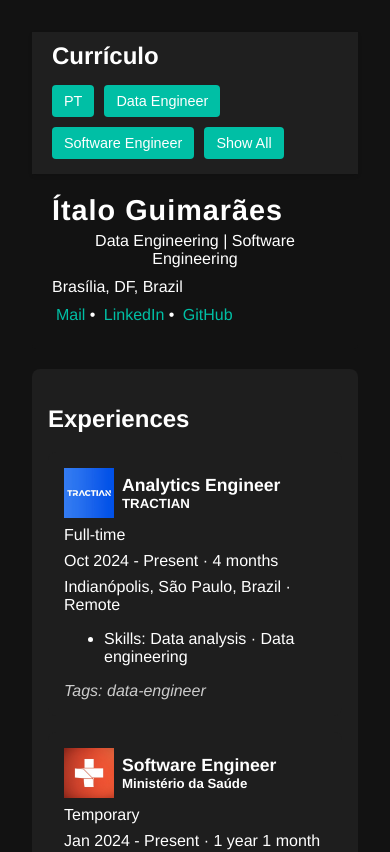
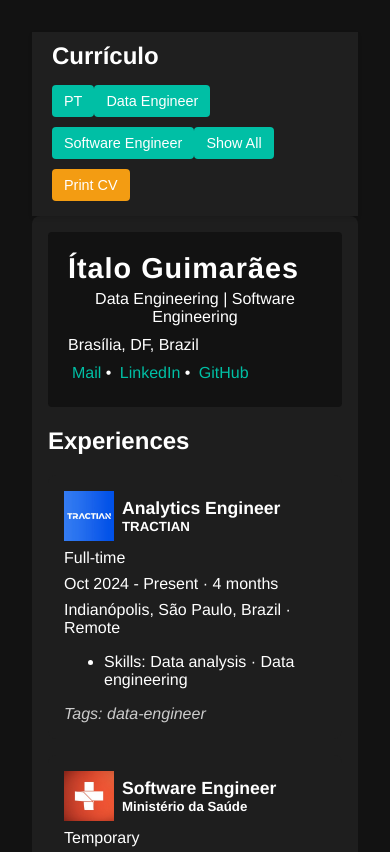
Before and after one commit to italovinicius18/italovinicius18.github.io, a React (Vite) app: page / in a window 390 px wide. Shown: the top 852 px of the page. Built offline with nearby package versions, Linux system fonts and the light colour scheme.

Commit message:
[feat] Print CV

```diff
--- a/package.json
+++ b/package.json
@@ -11,6 +11,7 @@
     "format": "prettier --write ./src"
   },
   "dependencies": {
+    "html2pdf.js": "^0.10.2",
     "path": "^0.12.7",
     "react": "^18.3.1",
     "react-dom": "^18.3.1",
--- a/src/App.tsx
+++ b/src/App.tsx
@@ -1,7 +1,8 @@
 // src/App.tsx
 
-import { useEffect, useState } from 'react';
+import { useEffect, useState, useRef } from 'react';
 import { Helmet } from 'react-helmet-async';
+import html2pdf from 'html2pdf.js';
 
 import Navbar from './components/Navbar';
 import Header from './components/Header';
@@ -13,21 +14,18 @@ import type {
   DataJson,
   CertificationType,
   ExperienceType,
-  ProjectType,
+  ProjectType
 } from './types';
 
 import './styles.css';
 
 function App() {
-  // Tipagem do estado `data` como `DataJson | null`
   const [data, setData] = useState<DataJson | null>(null);
+  const [currentLanguage, setCurrentLanguage] = useState<'en' | 'pt'>('en');
+  const [filterTag, setFilterTag] = useState<string | null>(null);
 
-  // Tipagem do estado `currentLanguage` como 'en' | 'pt'
-  const [currentLanguage, setCurrentLanguage] = useState<'en' | 'pt'>('en');
-
-  // Tipagem de `filterTag` como string ou null
-  const [filterTag, setFilterTag] = useState<string | null>(null);
-  // "data-engineer", "software-engineer" ou null
+  // Referência ao conteúdo principal para impressão
+  const printRef = useRef<HTMLDivElement>(null);
 
   useEffect(() => {
     fetch('/content/data.json')
@@ -38,7 +36,6 @@ function App() {
       .catch((err) => console.error('Erro ao carregar data.json', err));
   }, []);
 
-  // Alterna idioma
   const toggleLanguage = () => {
     setCurrentLanguage((prev) => (prev === 'en' ? 'pt' : 'en'));
   };
@@ -55,29 +52,54 @@ function App() {
     return <div className="loading">Carregando...</div>;
   }
 
-  // Desestrutura os campos de data, que agora têm tipo `DataJson`
   const { info, experiences, certifications, projects } = data;
 
-  // Aplica o filtro
   const filteredExperiences: ExperienceType[] = filterByTag(experiences);
-  const filteredCertifications: CertificationType[] =
-    filterByTag(certifications);
+  const filteredCertifications: CertificationType[] = filterByTag(certifications);
   const filteredProjects: ProjectType[] = filterByTag(projects);
+
+  /**
+   * Função para imprimir o conteúdo da página excluindo a Navbar.
+   */
+  const handlePrint = () => {
+    if (printRef.current) {
+      const element = printRef.current;
+
+      // Definir as opções do html2pdf
+      const opt = {
+        margin:       [10, 10, 10, 10], // top, left, bottom, right em mm
+        filename:     getFilename(),
+        image:        { type: 'jpeg', quality: 1 },
+        html2canvas:  { scale: 3, useCORS: true }, // Aumentar a escala para melhor qualidade
+        jsPDF:        { unit: 'mm', format: 'a4', orientation: 'portrait' },
+        pagebreak:    { mode: ['avoid-all', 'css', 'legacy'] } // Evitar quebras de página dentro de elementos
+      };
+
+      // Gerar o PDF
+      html2pdf().set(opt).from(element).save();
+    }
+  };
+
+  /**
+   * Função para gerar o nome do arquivo baseado no filtro e idioma.
+   */
+  const getFilename = (): string => {
+    const tag = filterTag ? filterTag : 'all';
+    const lang = currentLanguage.toUpperCase();
+    return `CV-${tag}-${lang}.pdf`;
+  };
 
   return (
     <div className="App">
       <Helmet>
         <meta charSet="UTF-8" />
-        {/* Define o título da aba com base no nome */}
         <title>{info.name ? `${info.name} Resume` : 'Resume'}</title>
-        {/* Define o favicon */}
         <link
           rel="icon"
           type="image/png"
           href={info.logo ? `content/${info.logo}` : 'favicon.ico'}
         />
         <meta name="viewport" content="width=device-width, initial-scale=1.0" />
-        {/* Outras meta tags podem ser adicionadas aqui conforme necessário */}
       </Helmet>
 
       {/* Navbar */}
@@ -85,15 +107,20 @@ function App() {
         currentLanguage={currentLanguage}
         toggleLanguage={toggleLanguage}
         setFilterTag={setFilterTag}
+        handlePrint={handlePrint} // Passando a função de impressão
+        filterTag={filterTag} // Passando o filtro atual para exibir na Navbar
       />
 
-      {/* Header */}
-      <Header info={info} language={currentLanguage} />
+      <main ref={printRef}>
 
-      <main>
+        {/* Header */}
+        <Header info={info} language={currentLanguage} />
+
         {/* EXPERIENCES */}
         <section>
-          <h2>{currentLanguage === 'en' ? 'Experiences' : 'Experiências'}</h2>
+          <h2>
+            {currentLanguage === 'en' ? 'Experiences' : 'Experiências'}
+          </h2>
           {filteredExperiences.map((exp, index) => (
             <Experience
               key={index}
@@ -107,7 +134,11 @@ function App() {
         <section>
           <h2>{currentLanguage === 'en' ? 'Projects' : 'Projetos'}</h2>
           {filteredProjects.map((proj, index) => (
-            <Project key={index} project={proj} language={currentLanguage} />
+            <Project
+              key={index}
+              project={proj}
+              language={currentLanguage}
+            />
           ))}
         </section>
 
--- a/src/components/Navbar.tsx
+++ b/src/components/Navbar.tsx
@@ -1,49 +1,73 @@
 // src/components/Navbar.tsx
 
-import React from 'react';
+import React, { useState } from 'react';
 
 interface NavbarProps {
   currentLanguage: 'en' | 'pt';
   toggleLanguage: () => void;
   setFilterTag: (tag: string | null) => void;
+  handlePrint: () => void; // Adicionando a função de impressão como prop
+  filterTag: string | null; // Para exibir o filtro atual, se necessário
 }
 
-const Navbar: React.FC<NavbarProps> = ({
-  currentLanguage,
-  toggleLanguage,
-  setFilterTag,
-}) => {
+const Navbar: React.FC<NavbarProps> = ({ currentLanguage, toggleLanguage, setFilterTag, handlePrint, filterTag }) => {
+  const [isMenuOpen, setIsMenuOpen] = useState<boolean>(false);
+
+  const handleMenuToggle = () => {
+    setIsMenuOpen((prev) => !prev);
+  };
+
+  const handleFilter = (tag: string | null) => {
+    setFilterTag(tag);
+    setIsMenuOpen(false); // Fecha o menu após selecionar um filtro
+  };
+
   return (
     <nav className="navbar">
       <div className="navbar-logo">
-        {/* Você pode substituir por uma logo ou manter o nome */}
         <h2>{currentLanguage === 'en' ? 'Currículo' : 'Resume'}</h2>
       </div>
 
-      <div className="navbar-buttons">
+      <div className={`navbar-buttons ${isMenuOpen ? 'active' : ''}`}>
         {/* Botão de Alternância de Idioma */}
         <button onClick={toggleLanguage} className="language-button">
           {currentLanguage === 'en' ? 'PT' : 'EN'}
         </button>
 
         {/* Botões de Filtro */}
-        <button
-          onClick={() => setFilterTag('data-engineer')}
-          className="filter-button"
-        >
+        <button onClick={() => handleFilter('data-engineer')} className="filter-button">
           {currentLanguage === 'en' ? 'Data Engineer' : 'Engenheiro de Dados'}
         </button>
-        <button
-          onClick={() => setFilterTag('software-engineer')}
-          className="filter-button"
-        >
-          {currentLanguage === 'en'
-            ? 'Software Engineer'
-            : 'Engenheiro de Software'}
+        <button onClick={() => handleFilter('software-engineer')} className="filter-button">
+          {currentLanguage === 'en' ? 'Software Engineer' : 'Engenheiro de Software'}
         </button>
-        <button onClick={() => setFilterTag(null)} className="filter-button">
+        <button onClick={() => handleFilter(null)} className="filter-button">
           {currentLanguage === 'en' ? 'Show All' : 'Mostrar Todos'}
         </button>
+
+        {/* Botão de Impressão */}
+        <button onClick={handlePrint} className="print-button">
+          {currentLanguage === 'en' ? 'Print CV' : 'Imprimir CV'}
+        </button>
+      </div>
+
+      {/* Menu Hamburger */}
+      <div
+        className="navbar-hamburger"
+        onClick={handleMenuToggle}
+        aria-label="Toggle navigation"
+        aria-expanded={isMenuOpen}
+        role="button"
+        tabIndex={0}
+        onKeyPress={(e) => {
+          if (e.key === 'Enter' || e.key === ' ') {
+            handleMenuToggle();
+          }
+        }}
+      >
+        <div className={`bar ${isMenuOpen ? 'open' : ''}`}></div>
+        <div className={`bar ${isMenuOpen ? 'open' : ''}`}></div>
+        <div className={`bar ${isMenuOpen ? 'open' : ''}`}></div>
       </div>
     </nav>
   );
--- a/src/styles.css
+++ b/src/styles.css
@@ -256,3 +256,87 @@ section h3 {
     margin-bottom: 5px;
   }
 }
+
+
+/* styles.css */
+
+/* ... estilos anteriores ... */
+
+/* Botão de Impressão */
+.print-button {
+  margin-left: 10px;
+  padding: 8px 12px;
+  background-color: #f39c12; /* Cor diferente para destacar */
+  color: #ffffff;
+  border: none;
+  border-radius: 4px;
+  cursor: pointer;
+  font-size: 0.9rem;
+  transition: background-color 0.3s ease;
+}
+
+.print-button:hover {
+  background-color: #e67e22;
+}
+
+/* Ajustes para Mobile */
+@media (max-width: 768px) {
+  .navbar-buttons button {
+    margin: 5px 0;
+  }
+
+  .print-button {
+    margin-left: 0;
+  }
+}
+
+/* Estilos específicos para impressão */
+@media print {
+  /* Ocultar elementos que não devem aparecer na impressão */
+  .navbar, .navbar-hamburger, .print-button {
+    display: none !important;
+  }
+
+  /* Ajustar o padding e margens para maximizar o uso do espaço na página */
+  body, main, header, section {
+    margin: 0;
+    padding: 10mm;
+  }
+
+  /* Garantir que os elementos não excedam a largura da página */
+  .header, .experience, .project, .certification {
+    width: 100%;
+    box-shadow: none; /* Remover sombras que não aparecem bem no PDF */
+    border: none; /* Remover bordas, se houver */
+  }
+
+  /* Controlar a quebra de palavras */
+  p, h1, h2, h3, h4, h5, h6, li {
+    orphans: 3;
+    widows: 3;
+    page-break-inside: avoid;
+    word-wrap: break-word; /* Quebra de linha suave */
+    hyphens: auto; /* Hifenização automática */
+  }
+
+  /* Ajustar imagens para não excederem a largura da página */
+  img {
+    max-width: 100%;
+    height: auto;
+  }
+
+  /* Fonte e tamanho para melhor legibilidade no PDF */
+  body {
+    font-size: 12pt;
+    line-height: 1.5;
+    font-family: Arial, sans-serif;
+    color: #000; /* Garantir que a cor do texto seja preta para impressão */
+    background: none; /* Remover cores de fundo */
+  }
+
+  /* Remover links ou estilizar para impressão */
+  a {
+    color: #000;
+    text-decoration: underline;
+  }
+}
```
Also changed, not shown: 1 other file (tests, documents, lock files or other folders).
